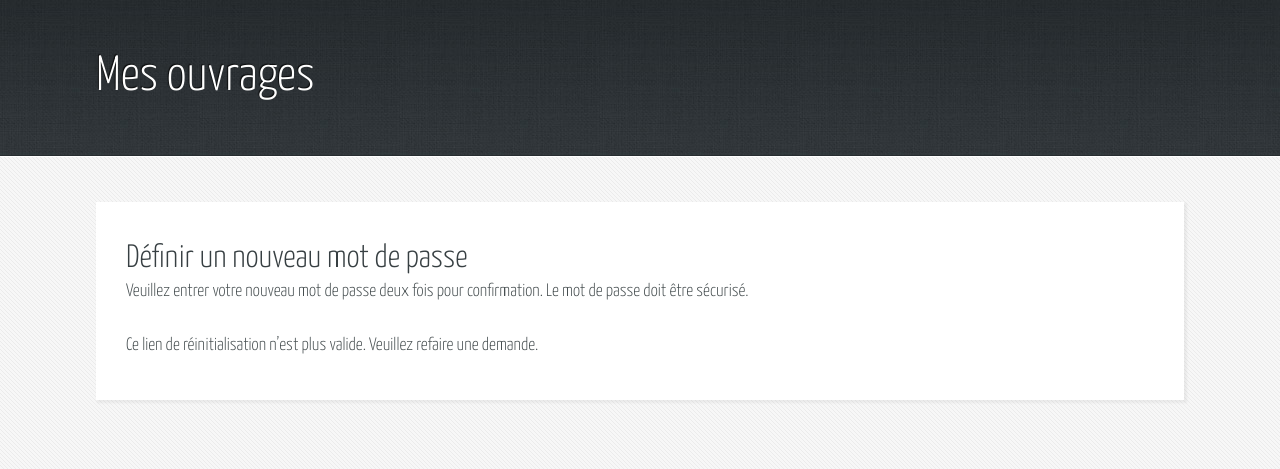
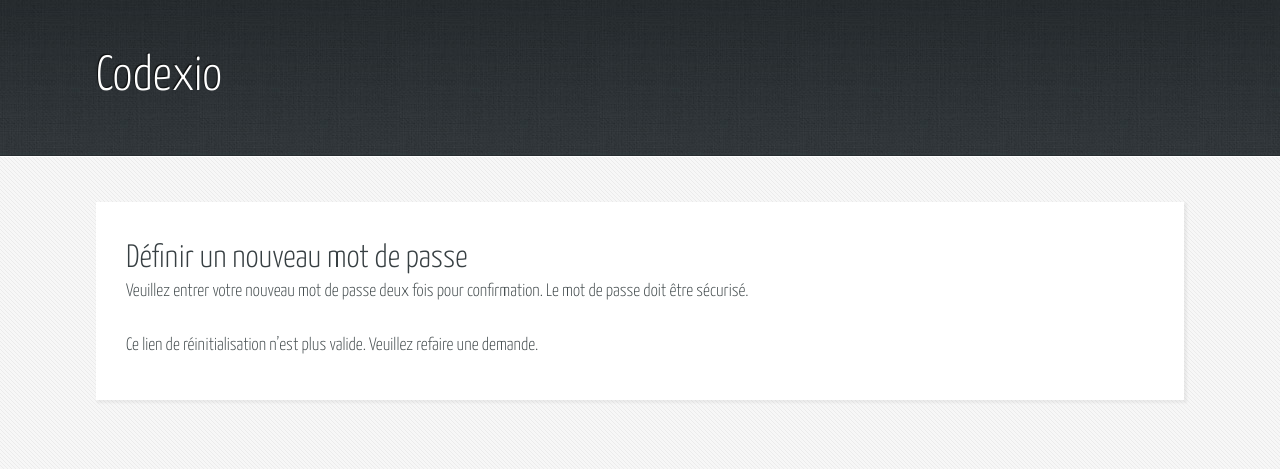
Before and after one commit to julsql/bd_website, a Django app: page /reset/1/1/ in a window 1280 px wide. Shown: the top 469 px of the page. Run offline with Django 4.2, Linux system fonts and the light colour scheme.

Commit message:
ops: Nouveau DNS

```diff
--- a/bd/config/settings.py
+++ b/bd/config/settings.py
@@ -27,7 +27,7 @@
 # SECURITY WARNING: don't run with debug turned on in production!
 DEBUG = config('DEBUG', cast=bool)
 
-ALLOWED_HOSTS = ['localhost', '127.0.0.1', '0.0.0.0', '51.222.136.185', 'bd.julsql.fr', 'bd', 'testserver']
+ALLOWED_HOSTS = ['localhost', '127.0.0.1', '0.0.0.0', '51.222.136.185', 'bd.julsql.fr', 'bd', 'testserver', 'codexio.julsql.fr']
 
 # Application definition
 
@@ -122,6 +122,7 @@
 
 CSRF_TRUSTED_ORIGINS = [
     'https://bd.julsql.fr',
+    'https://codexio.julsql.fr',
 ]
 
 # Internationalization
--- a/bd/main/templates/main/base.html
+++ b/bd/main/templates/main/base.html
@@ -2,7 +2,7 @@
 <!DOCTYPE html>
 <html lang="fr">
 <head>
-    <title>Collections de livres</title>
+    <title>Codexio</title>
     <meta charset="utf-8"/>
     <meta name="viewport" content="width=device-width, initial-scale=1, user-scalable=no"/>
     <link rel="stylesheet" href="{% static 'main/styles/main.css' %}"/>
@@ -66,14 +66,14 @@
                 <h1 id="logo"><a href="{% url 'home' %}">
                     {% if user.is_authenticated %}
                         {% if user.current_collection.profile.name == "BD" %}
-                            BD
+                            Codexio - BD
                         {% elif user.current_collection.profile.name == "BOOK" %}
-                            Livres
+                            Codexio - Livres
                         {% else %}
-                            Mes ouvrages
+                            Codexio
                         {% endif %}
                     {% else %}
-                        Mes ouvrages
+                        Codexio
                     {% endif %}
                 </a></h1>
 
```
